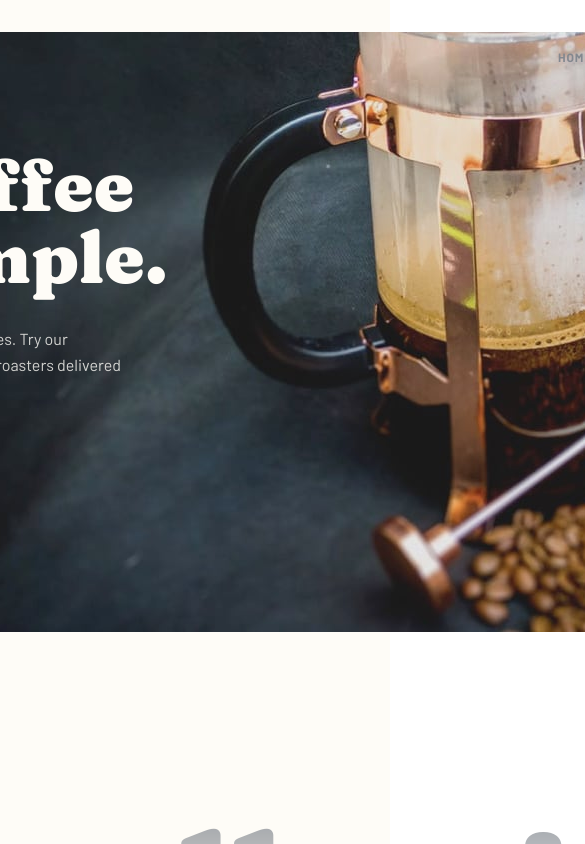
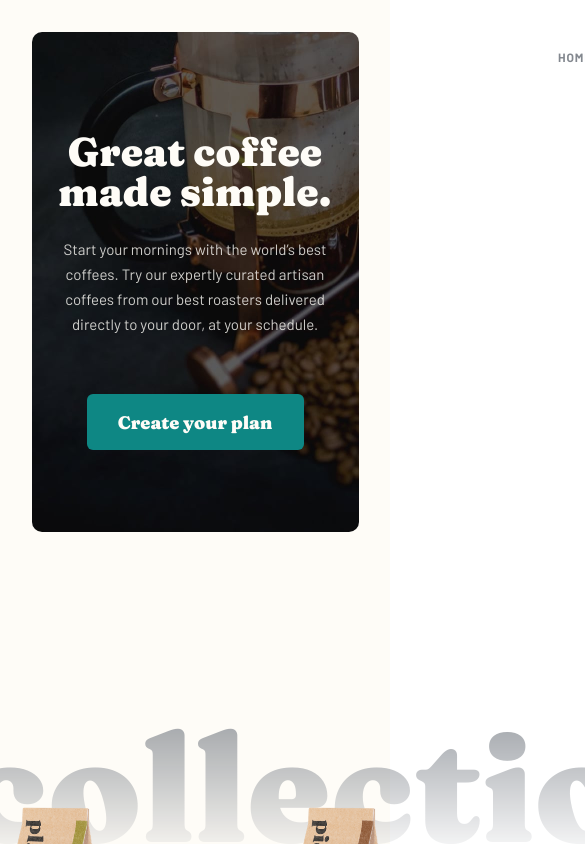
Before and after one commit to danielopq/Coffeeroasters, a React (Vite) app: page / in a window 390 px wide. Shown: the top 844 px of the page, 585 px wide, since content can reach past the window. Built offline with nearby package versions, Linux system fonts and the light colour scheme.

Commit message:
homeHeader.css - mobile version done

```diff
--- a/src/components/home/homeHeader/homeHeader.css
+++ b/src/components/home/homeHeader/homeHeader.css
@@ -18,7 +18,7 @@
 #homeHeader p {
     width: 445px;
     height: 78px;
-    color: rgba(254,252,247,0.8);
+    color: rgba(254, 252, 247, 0.8);
     margin-top: 32px;
 }
 
@@ -51,3 +51,31 @@
         margin-top: 44px;
     }
 }
+
+/*############################## MOBILE VERSION ##############################*/
+
+@media screen and (max-width:767px) {
+    #homeHeader {
+        width: 327px;
+        height: 500px;
+        align-items: center;
+        background: url('./img/coffeepress-mobile.jpg') center/327px no-repeat;
+        padding: 100px 24px 0px;
+        text-align: center;
+    }
+
+    #homeHeader h1 {
+        width: 279px;
+        height: 81px;
+    }
+
+    #homeHeader p {
+        width: 279px;
+        height: 101px;
+        margin-top: 24px;
+    }
+
+    #homeHeader button {
+        margin-top: 56px;
+    }
+}
--- a/src/index.css
+++ b/src/index.css
@@ -119,6 +119,14 @@ p{
 @media screen and (max-width:767px) {
     main{
         width: 100vw;
-        padding: 32px 0px 88px 72px;
+        padding: 32px 0px 72px 0px;
+    }
+
+    h1{
+        font: 900 40px/40px 'Fraunces-Black';
+    }
+
+    .mainText{
+        font: 400 15px/25px 'Barlow-Regular';
     }
 }
```
